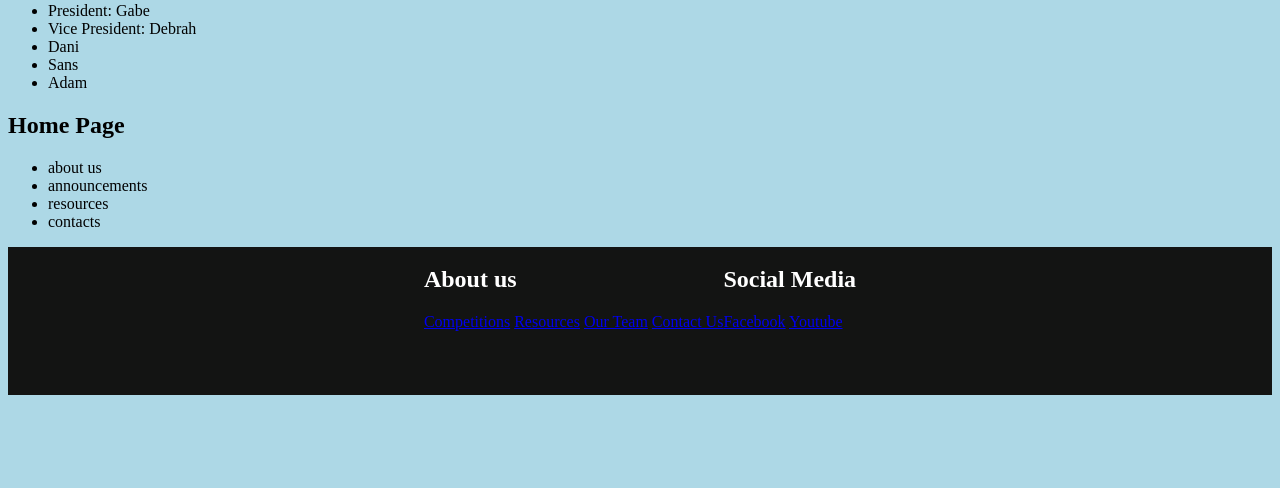
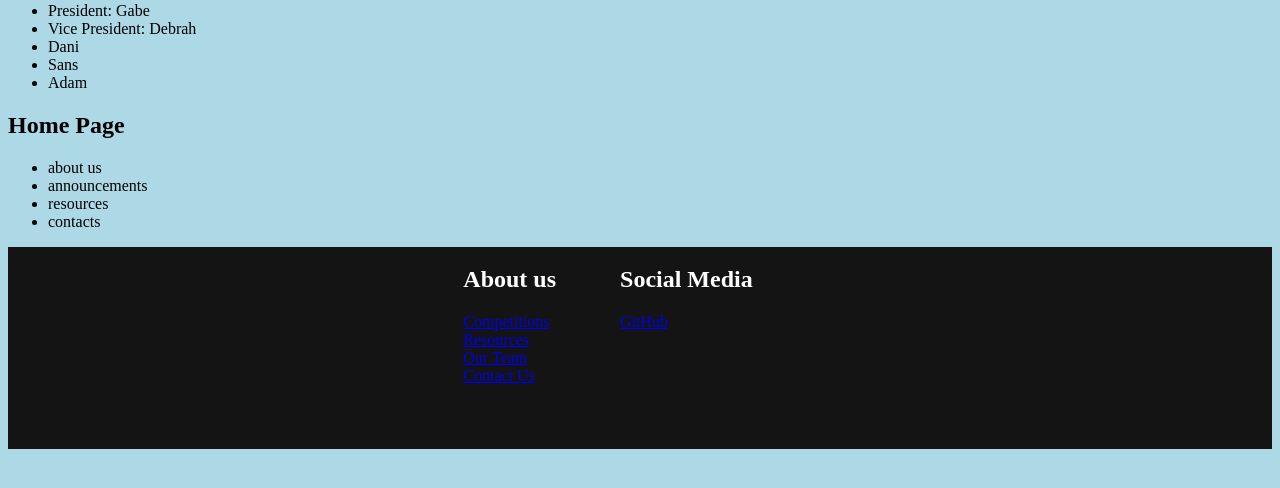
Before and after one commit to neurotechuvic/neurotechuvic.github.io, a PHP site: page / in a window 1280 px wide. Shown: the part 291-779 px from the top of the page. Run offline with PHP 8.4, Linux system fonts and the light colour scheme.

Commit message:
Changes
- added GitHub social media on footer
- spaced and made headers under footer as columns

```diff
--- a/index.html
+++ b/index.html
@@ -65,8 +65,7 @@
             </div>
             <div class="footer-heading footer-2">
                 <h2>Social Media</h2>
-                <a href="#">Facebook</a>
-                <a href="#">Youtube</a>
+                <a href="#">GitHub</a>
             </div>
         </div>
     </div>
--- a/styles.css
+++ b/styles.css
@@ -24,4 +24,11 @@ Style changes in footer
   color: #ffff;
   display: flex;
   justify-content: center;
+
 }
+
+.footer-heading {
+  display: flex;
+  flex-direction: column;
+  margin-right: 4rem;
+}
```
